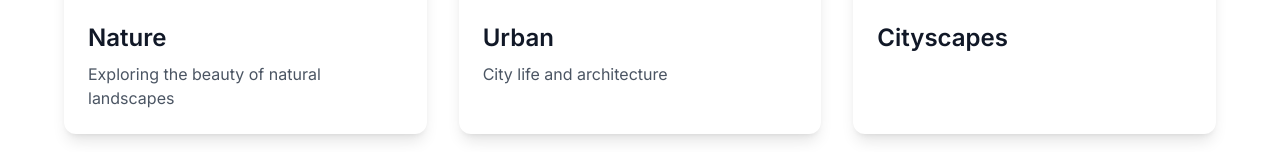
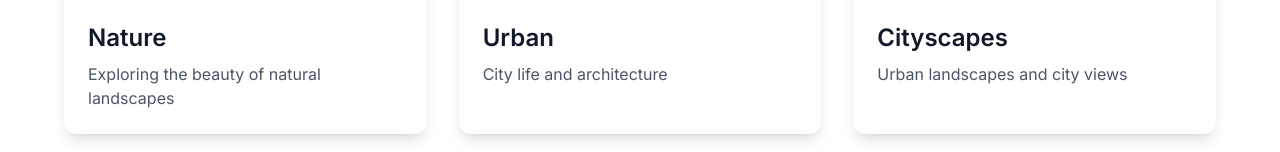
Before and after one commit to IshaanD-RX6600/IshaanDhiman, a Next.js app: page /photography in a window 1280 px wide. Shown: the part 579-731 px from the top of the page. Built offline with nearby package versions, Linux system fonts and the light colour scheme.

Commit message:
Enhance photography page with image optimization and description improvements

```diff
--- a/src/app/photography/page.tsx
+++ b/src/app/photography/page.tsx
@@ -19,8 +19,9 @@ export default function PhotographyPage() {
       description: 'City life and architecture'
     },
     {
-      src: '/photography/IMG_1981 (1).jpg',
+      src: '/photography/IMG_1981.jpg',
       title: 'Cityscapes',
+      description: 'Urban landscapes and city views'
     },
     // Add more photos as needed
   ];
@@ -51,11 +52,13 @@ export default function PhotographyPage() {
                   alt={photo.title}
                   fill
                   className="object-cover transition-transform duration-300 group-hover:scale-110"
+                  sizes="(max-width: 768px) 100vw, (max-width: 1200px) 50vw, 33vw"
+                  priority={index < 3}
                 />
               </div>
               <div className="p-6">
                 <h3 className="text-2xl font-semibold mb-2">{photo.title}</h3>
-                <p className="text-gray-600 dark:text-gray-400">{photo.description}</p>
+                <p className="text-gray-600 dark:text-gray-400">{photo.description || ''}</p>
               </div>
             </div>
           ))}
```
